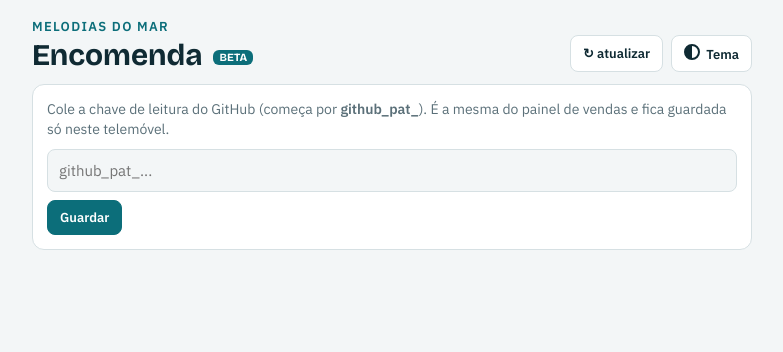
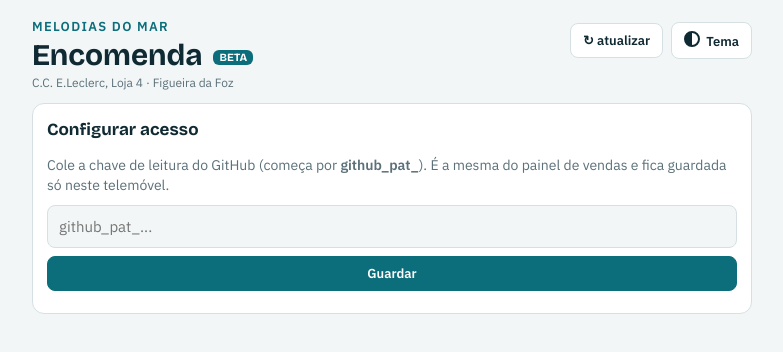
Before and after one commit to LDinisPT/LDinisPT.github.io, a plain HTML site: page melodias/encomenda/index.html in a window 1280 px wide. Shown: the whole page, without its empty margins (248-1031 px from the left). Drawn offline with nearby package versions, Linux system fonts and the light colour scheme.

Commit message:
Vendas e Encomenda: cabecalho e ecra da chave iguais
Co-Authored-By: Claude Opus 5.5 <noreply@anthropic.com>
Claude-Session: https://claude.ai/code/session_01J4ipeY5PNpdE6WAXqEdhNM

```diff
--- a/melodias/encomenda/index.html
+++ b/melodias/encomenda/index.html
@@ -40,10 +40,16 @@ body{background:var(--bg);color:var(--ink);font-family:var(--body);font-size:15p
   padding-left:max(14px,env(safe-area-inset-left,0px));padding-right:max(14px,env(safe-area-inset-right,0px));
   padding-top:calc(env(safe-area-inset-top,0px) + 18px);padding-bottom:calc(env(safe-area-inset-bottom,0px) + 96px);-webkit-font-smoothing:antialiased}
 .wrap{max-width:720px;margin:0 auto;display:flex;flex-direction:column;gap:12px}
-header{display:flex;align-items:flex-end;justify-content:space-between;gap:10px;flex-wrap:wrap}
+header{display:flex;flex-wrap:nowrap;align-items:flex-start;justify-content:space-between;gap:12px}
+.brand{flex:1;min-width:0}
+.hdr-r{flex-shrink:0}
 .brand small{display:block;font-size:13px;font-weight:600;letter-spacing:.1em;text-transform:uppercase;color:var(--accent)}
 .brand h1{font-family:var(--display);font-size:clamp(24px,6vw,30px);margin:2px 0 0;line-height:1.1}
-.hdr-r{display:flex;gap:8px;flex-wrap:wrap}
+.hdr-r{display:flex;align-items:center;gap:8px;flex-wrap:nowrap;margin-top:4px}
+.brand .co{display:block;font-size:12px;color:var(--muted);margin-top:2px}
+#setup h2{font-family:var(--display);font-size:17px;margin:0 0 12px}
+#setup .fld{display:flex;flex-direction:column;gap:8px;margin-top:10px}
+#setup .fld input{margin-bottom:0}
 .btn{border:1px solid var(--line);background:var(--paper);color:var(--ink);font:600 13px var(--body);padding:8px 12px;border-radius:8px;cursor:pointer;white-space:nowrap;text-decoration:none}
 .btn.primary{background:var(--accent);color:var(--accent-ink);border-color:var(--accent)}
 .btn.theme::before{content:"";display:inline-block;width:12px;height:12px;margin-right:6px;vertical-align:-1px;border-radius:50%;border:2px solid currentColor;background:linear-gradient(90deg,currentColor 50%,transparent 50%)}
@@ -166,6 +172,7 @@ details.opc p{font-size:12.5px;color:var(--muted);margin:8px 0 0}
   <div class="brand">
     <small>Melodias do Mar</small>
     <h1>Encomenda <span class="beta">BETA</span></h1>
+    <span class="co">C.C. E.Leclerc, Loja 4 · Figueira da Foz</span>
   </div>
   <div class="hdr-r">
     <button class="btn" id="refresh">↻ <span id="upd">atualizar</span></button>
@@ -174,10 +181,13 @@ details.opc p{font-size:12.5px;color:var(--muted);margin:8px 0 0}
 </header>
 
 <section id="setup" class="card" style="display:none">
+  <h2>Configurar acesso</h2>
   <p>Cole a chave de leitura do GitHub (começa por <b>github_pat_</b>). É a mesma do painel de vendas e fica guardada só neste telemóvel.</p>
-  <input id="tok" type="password" autocomplete="off" placeholder="github_pat_...">
-  <button class="btn primary" id="save">Guardar</button>
-  <div class="err" id="setupErr"></div>
+  <div class="fld">
+    <input id="tok" type="password" autocomplete="off" placeholder="github_pat_...">
+    <button class="btn primary" id="save">Guardar</button>
+    <div class="err" id="setupErr"></div>
+  </div>
 </section>
 
 <main id="app" style="display:none" class="wrap">
```
Also changed, not shown: melodias/index.html (+4 -2 lines).
